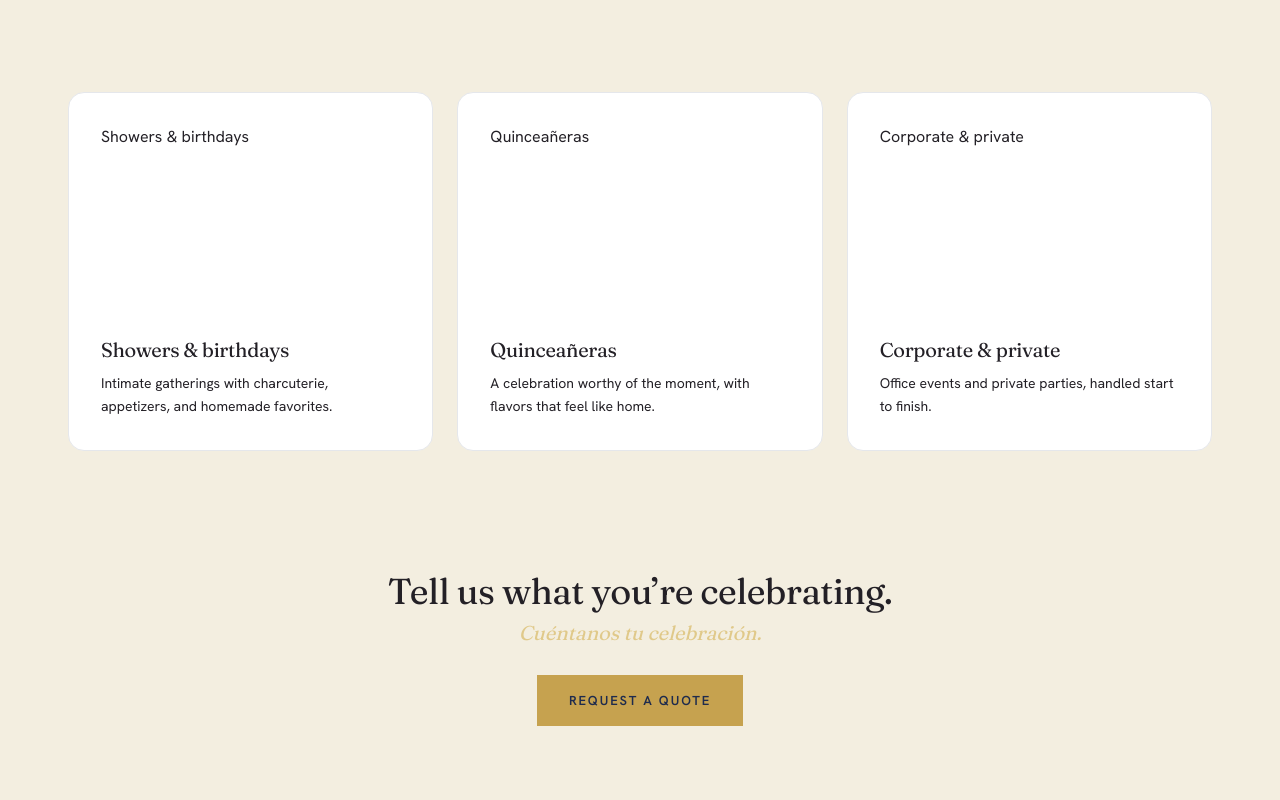
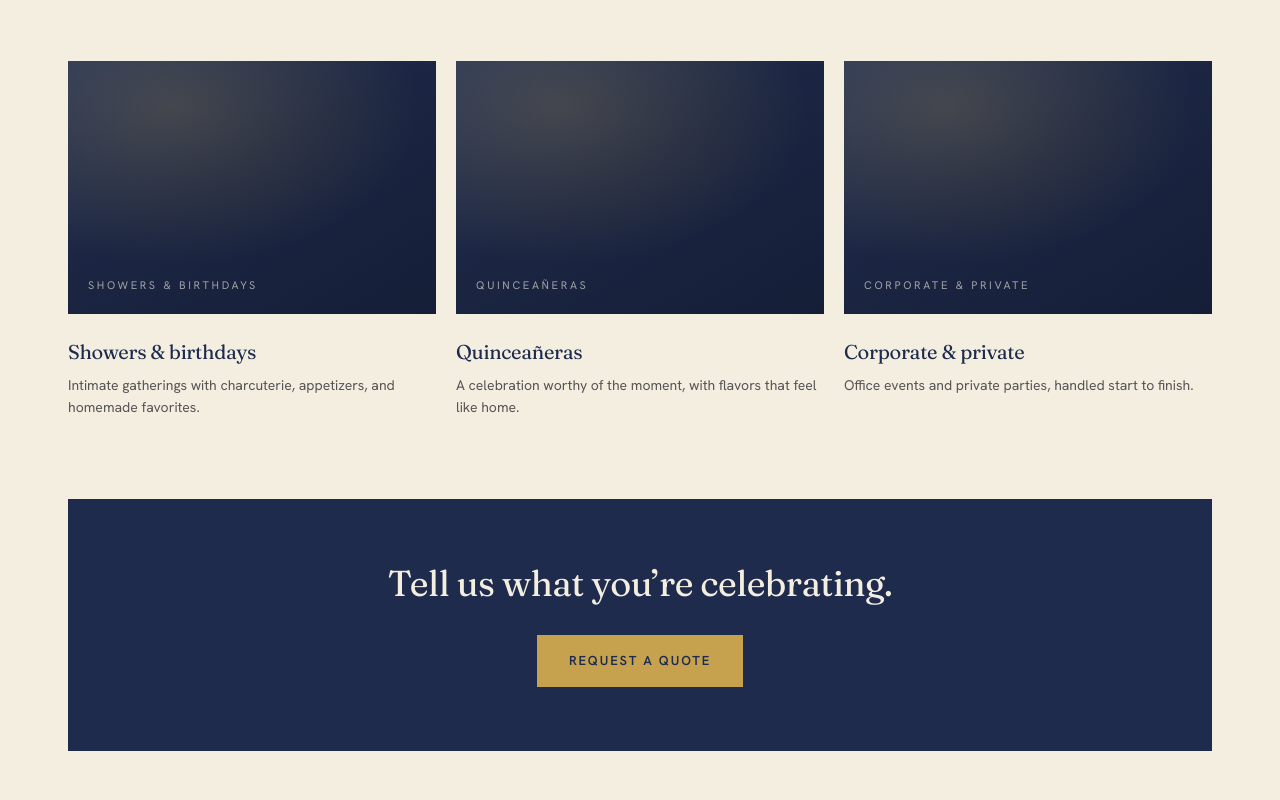
Before and after one commit to gibsonthompson/la-cocina-de-jeannie, a Next.js app: page /event-catering in a window 1280 px wide. Shown: the part 560-1360 px from the top of the page. Built offline with nearby package versions, Linux system fonts and the light colour scheme.

Commit message:
Sync catering pages

```diff
--- a/app/event-catering/page.tsx
+++ b/app/event-catering/page.tsx
@@ -1,9 +1,10 @@
 import Link from "next/link";
 import type { Metadata } from "next";
 import CateringPage from "../components/CateringPage";
+import Reveal from "../components/Reveal";
 
 export const metadata: Metadata = {
-  title: "Event Catering in North Georgia | La Cocina de Jeannie",
+  title: "Event Catering in North Georgia | Jeannie & Co.",
   description:
     "Catering for showers, birthdays, quinceañeras, corporate events, and private parties across North Georgia. Homemade Latin & American cuisine.",
 };
@@ -17,26 +18,24 @@ const events = [
 export default function EventCatering() {
   return (
     <CateringPage
-      eyebrow="Event Catering"
+      label="Event Catering"
       title="For every celebration worth gathering for."
-      es="Para cada momento especial."
-      intro="Showers, birthdays, quinceañeras, corporate events, and private parties across North Georgia, catered with sabor & love."
+      intro="Showers, birthdays, quinceañeras, corporate events, and private parties across North Georgia, catered with care and a little spice."
     >
-      <div className="grid gap-6 md:grid-cols-3">
+      <Reveal className="grid gap-5 md:grid-cols-3">
         {events.map((e) => (
-          <div key={e.t} className="rounded-2xl border border-cocoa/10 bg-white p-8">
-            <div className="photo-ph mb-6 aspect-[16/10]"><span>{e.t}</span></div>
-            <h3 className="text-xl text-ink">{e.t}</h3>
-            <p className="mt-2 font-body text-sm leading-relaxed text-cocoa/75">{e.d}</p>
+          <div key={e.t}>
+            <div className="media mb-6 aspect-[16/11]"><span className="cap">{e.t}</span></div>
+            <h3 className="font-display text-xl text-navy">{e.t}</h3>
+            <p className="mt-2 font-body text-sm leading-relaxed text-charcoal/75">{e.d}</p>
           </div>
         ))}
-      </div>
+      </Reveal>
 
-      <div className="mt-16 rounded-3xl bg-vino px-8 py-14 text-center text-ivory">
-        <h2 className="text-3xl text-ivory sm:text-4xl">Tell us what you&rsquo;re celebrating.</h2>
-        <p className="es mt-2 text-xl text-gold-soft">Cuéntanos tu celebración.</p>
-        <Link href="/quote" className="btn-gold mt-7">Request a Quote</Link>
-      </div>
+      <Reveal className="mt-20 bg-navy px-8 py-16 text-center text-cream">
+        <h2 className="font-display text-3xl sm:text-4xl">Tell us what you&rsquo;re celebrating.</h2>
+        <Link href="/quote" className="btn-gold mt-8">Request a quote</Link>
+      </Reveal>
     </CateringPage>
   );
 }
```
